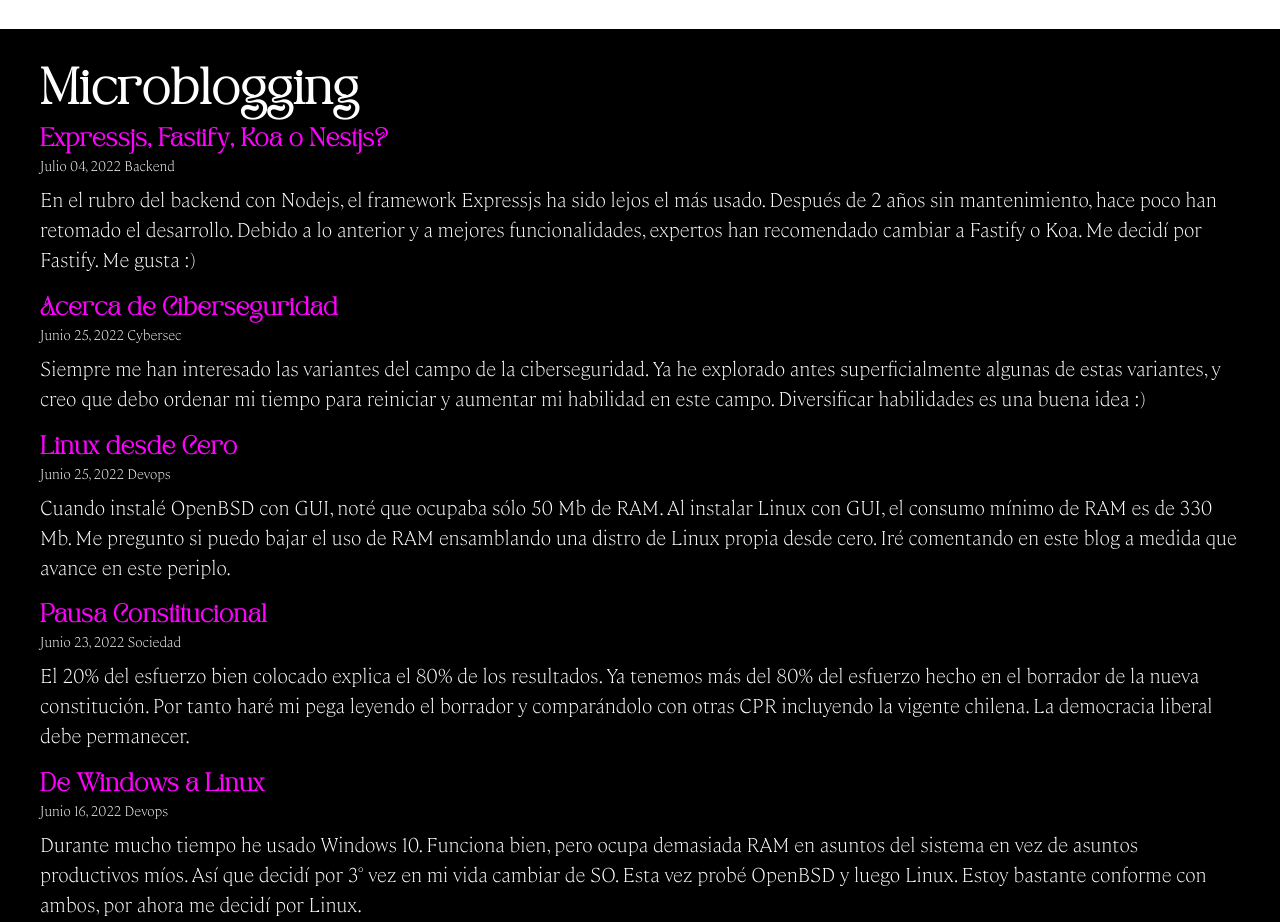
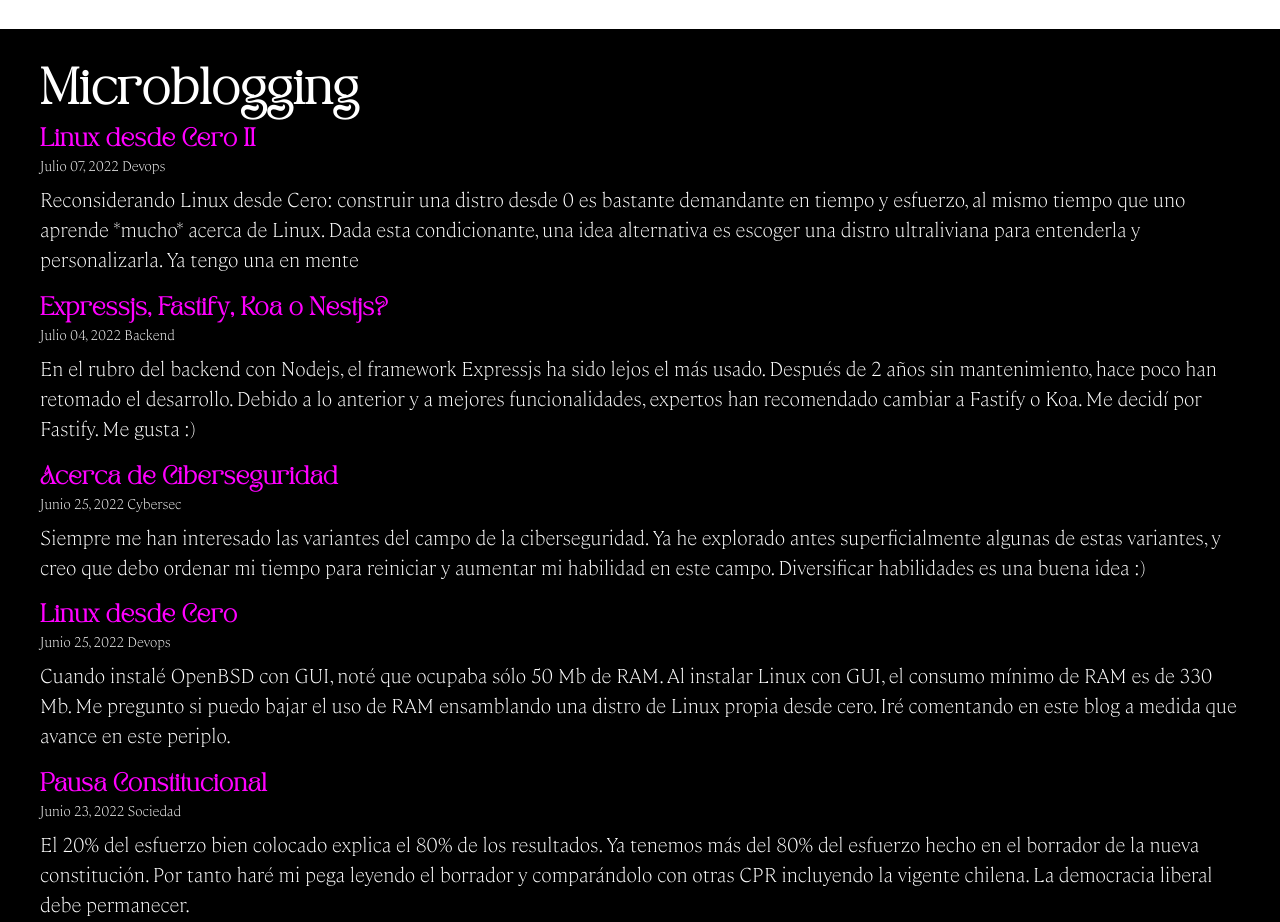
Before and after one commit to gnietto/gnietto.github.io, a React (Vite) app: page / in a window 1280 px wide. Shown: the part 2884-3806 px from the top of the page. Built offline with nearby package versions, Linux system fonts and the light colour scheme.

Commit message:
[contenido] Agrega micropost; remueve coma en micropost 0006

```diff
--- a/src/posts.ts
+++ b/src/posts.ts
@@ -1,16 +1,26 @@
 const posts = [
+  {
+    key: '0007',
+    titulo: 'Linux desde Cero II',
+    texto: [
+      'Reconsiderando Linux desde Cero: construir una distro desde 0 es bastante demandante en tiempo y esfuerzo, al mismo tiempo que uno aprende *mucho* acerca de Linux. Dada esta condicionante, una idea alternativa es escoger una distro ultraliviana para entenderla y personalizarla. Ya tengo una en mente.'
+    ],
+    autor: 'Germán',
+    fecha: 'Julio 07, 2022',
+    link: '/linux-desde-cero-2',
+    tag: 'Devops'
+  },
   {
     key: '0006',
     titulo: 'Expressjs, Fastify, Koa o Nestjs?',
     texto: [
-      'En el rubro del backend con Nodejs, el framework Expressjs ha sido lejos el más usado. Después de 2 años sin mantenimiento, hace poco han retomado el desarrollo. Debido a lo anterior y a mejores funcionalidades, expertos han recomendado cambiar a Fastify o Koa. Me decidí por Fastify. Me gusta :)',
+      'En el rubro del backend con Nodejs, el framework Expressjs ha sido lejos el más usado. Después de 2 años sin mantenimiento, hace poco han retomado el desarrollo. Debido a lo anterior y a mejores funcionalidades, expertos han recomendado cambiar a Fastify o Koa. Me decidí por Fastify. Me gusta :)'
     ],
     autor: 'Germán',
     fecha: 'Julio 04, 2022',
     link: '/express-fastify-koa-nest',
     tag: 'Backend'
   },
-
   {
     key: '0005',
     titulo: 'Acerca de Ciberseguridad',
```
